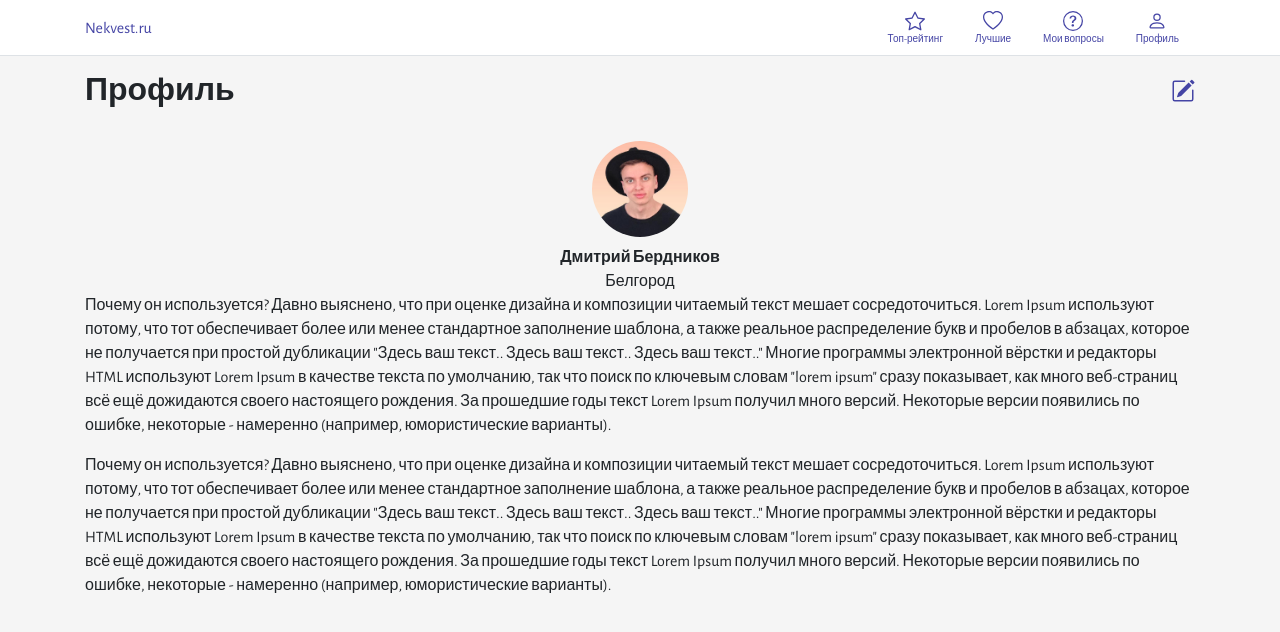
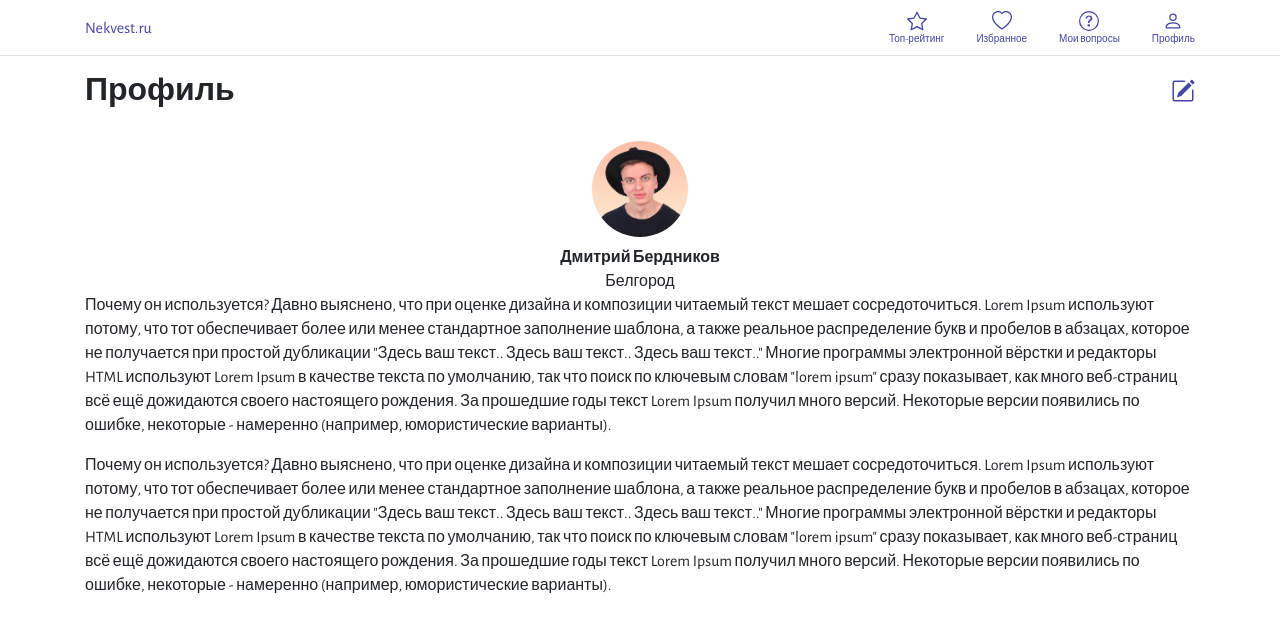
Before and after one commit to uchitsa/nekvest.ru, a React (Create React App) app: page / in a window 1280 px wide. Shown: the top 632 px of the page. Built offline with nearby package versions, Linux system fonts and the light colour scheme.

Commit message:
contine app-profile

```diff
--- a/public/index.html
+++ b/public/index.html
@@ -1,16 +1,15 @@
 <!DOCTYPE html>
 <html lang="ru">
+
 <head>
   <link rel="preconnect" href="https://fonts.gstatic.com">
-    <link href="https://fonts.googleapis.com/css2?family=Alegreya+Sans:ital,wght@0,400;0,700;1,400&display=swap" rel="stylesheet">
+  <link href="https://fonts.googleapis.com/css2?family=Alegreya+Sans:ital,wght@0,400;0,700;1,400&display=swap"
+    rel="stylesheet">
   <meta charset="utf-8" />
   <link rel="icon" href="%PUBLIC_URL%/favicon.ico" />
   <meta name="viewport" content="width=device-width, initial-scale=1" />
-    <meta name="theme-color" content="#f5f5f5" />
-    <meta
-      name="description"
-      content="Web site created using create-react-app"
-    />
+  <meta name="theme-color" content="#fff" />
+  <meta name="description" content="Web site created using create-react-app" />
   <link rel="apple-touch-icon" href="%PUBLIC_URL%/logo192.png" />
   <!--
       manifest.json provides metadata used when your web app is installed on a
@@ -28,6 +27,7 @@
     -->
   <title>React App</title>
 </head>
+
 <body>
   <noscript>You need to enable JavaScript to run this app.</noscript>
   <div id="root"></div>
@@ -42,4 +42,5 @@
       To create a production bundle, use `npm run build` or `yarn build`.
     -->
 </body>
+
 </html>
--- a/src/App.js
+++ b/src/App.js
@@ -13,7 +13,6 @@ import './scss/main.scss';
 const vh = window.innerHeight * 0.01;
 // Then we set the value in the --vh custom property to the root of the document
 document.documentElement.style.setProperty('--vh', `${vh}px`);
-alert(vh);
 // https://css-tricks.com/the-trick-to-viewport-units-on-mobile/
 
 function App() {
@@ -35,7 +34,7 @@ function App() {
               <Nav.Item className="App-header__nav-item">
                 <Nav.Link className="App-header__nav-link" href="/popular">
                   <Heart className="App-header__icon" />
-                  <span className="App-header__link-text">Лучшие</span>
+                  <span className="App-header__link-text">Избранное</span>
                 </Nav.Link>
               </Nav.Item>
               <Nav.Item className="App-header__nav-item">
--- a/src/index.css
+++ /dev/null
@@ -1,13 +0,0 @@
-body {
-  margin: 0;
-  font-family: -apple-system, BlinkMacSystemFont, 'Segoe UI', 'Roboto', 'Oxygen',
-    'Ubuntu', 'Cantarell', 'Fira Sans', 'Droid Sans', 'Helvetica Neue',
-    sans-serif;
-  -webkit-font-smoothing: antialiased;
-  -moz-osx-font-smoothing: grayscale;
-}
-
-code {
-  font-family: source-code-pro, Menlo, Monaco, Consolas, 'Courier New',
-    monospace;
-}
--- a/src/index.js
+++ b/src/index.js
@@ -1,6 +1,5 @@
 import React from 'react';
 import ReactDOM from 'react-dom';
-import './index.css';
 import App from './App';
 import reportWebVitals from './reportWebVitals';
 
--- a/src/scss/base/base.scss
+++ b/src/scss/base/base.scss
@@ -13,8 +13,6 @@ body {
   height: 100vh;
 
   font-family: 'Alegreya Sans', sans-serif;
-
-  background-color: #f5f5f5;
 }
 
 img {
--- a/src/scss/components/appHeader.scss
+++ b/src/scss/components/appHeader.scss
@@ -4,6 +4,7 @@
   left: 0;
 
   width: 100%;
+  overflow: hidden;
 
   background-color: theme-color('white');
   border-top: 1px solid $border-color;
@@ -54,6 +55,7 @@
 
   @include media-breakpoint-up('sm') {
     flex-grow: 0;
+    margin-right: -1rem;
   }
 }
 
--- a/src/scss/layout/app.scss
+++ b/src/scss/layout/app.scss
@@ -11,4 +11,8 @@
 .App__inner {
   height: 100%;
   overflow-y: scroll;
+
+  @include media-breakpoint-up('sm') {
+    overflow-y: visible;
+  }
 }
```
Lines whose indentation alone changed are shown as unchanged.
